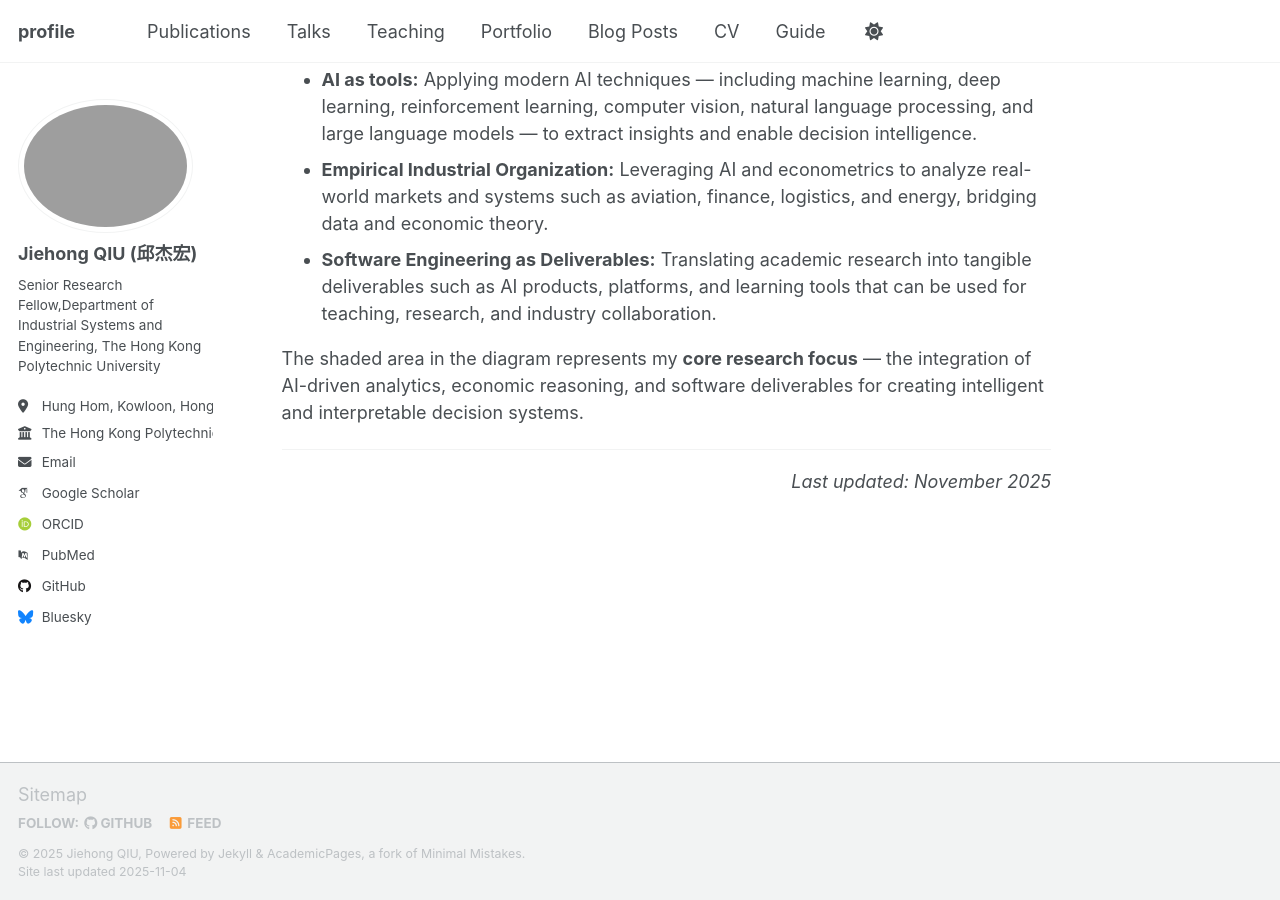
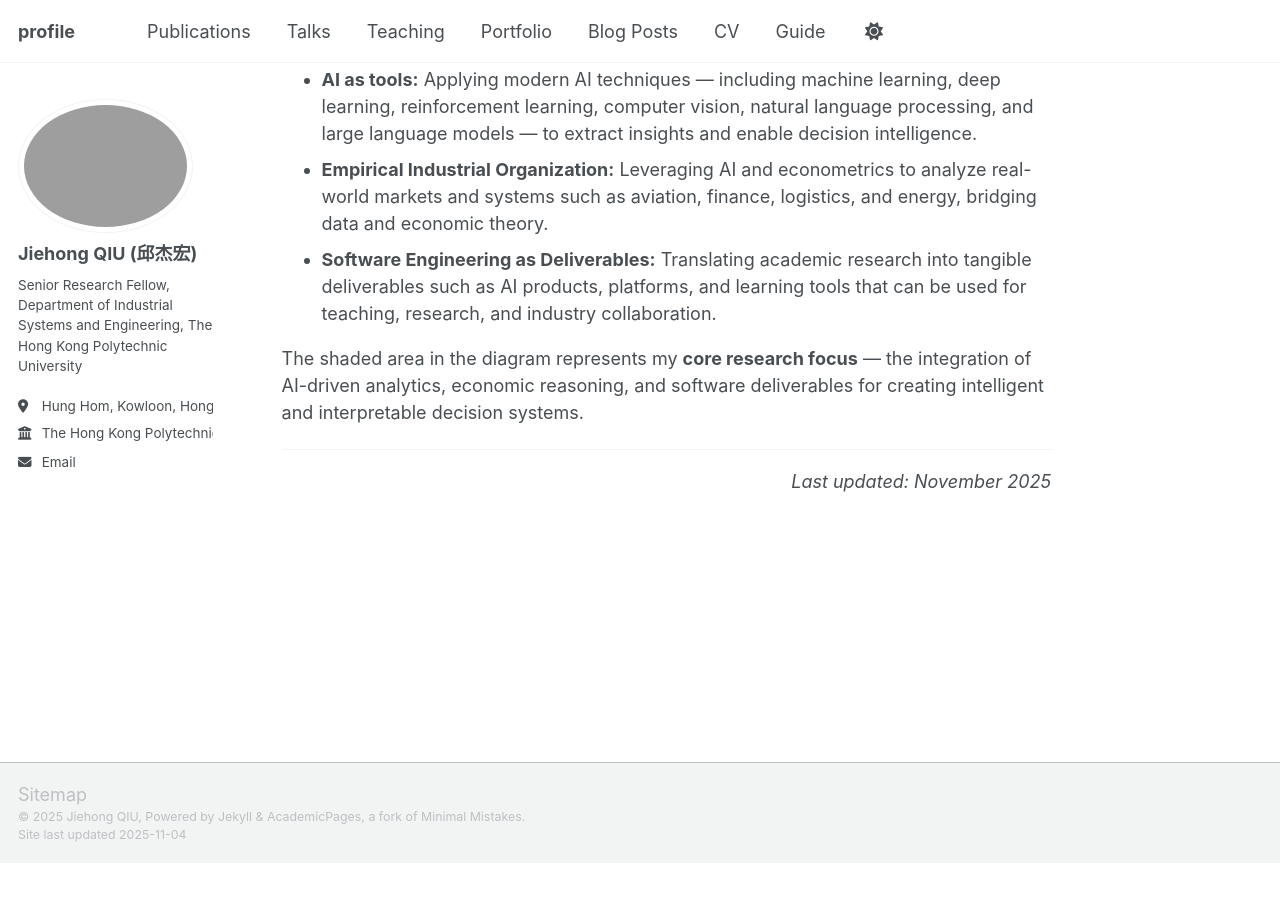
Before and after one commit to qjh-ai/profile, a Jekyll site: the page built from _pages/about.md, in a window 1280 px wide and 900 px high, scrolled down 1250 px. Built offline with Jekyll 4.4.1, drawn with Linux system fonts in a browser that asks for light colours; some web fonts are replaced; a script that is not in the unit is left out; after the commit the page ends 2113 px from its top, so only the background shows below that.

Commit message:
change footer

```diff
--- a/_config.yml
+++ b/_config.yml
@@ -26,7 +26,7 @@ author:
   avatar           : "profile.JPG"
   name             : "Jiehong QIU (邱杰宏)"
   pronouns         : # example: "she/her"
-  bio              : "Senior Research Fellow,Department of Industrial Systems and Engineering, The Hong Kong Polytechnic University "
+  bio              : "Senior Research Fellow, Department of Industrial Systems and Engineering, The Hong Kong Polytechnic University "
   location         : "Hung Hom, Kowloon, Hong Kong"
   employer         : "The Hong Kong Polytechnic University"
   uri              : # URL
@@ -35,12 +35,12 @@ author:
   # Academic websites
   academia         : # URL
   arxiv            : # URL - Update with the correct link to your profile
-  googlescholar    : "https://scholar.google.com/citations?user=PS_CX0AAAAAJ"
+  # googlescholar    : "https://scholar.google.com/citations?user=PS_CX0AAAAAJ"
   inspire-hep      : # URL
   impactstory      : # URL
-  orcid            : "https://orcid.org/yourorcidurl"
+  # orcid            : "https://orcid.org/yourorcidurl"
   semantic         : # URL
-  pubmed           : "https://www.ncbi.nlm.nih.gov/pubmed/?term=john+snow"
+  # pubmed           : "https://www.ncbi.nlm.nih.gov/pubmed/?term=john+snow"
   researchgate     : # URL
   scopus           : # URL
 
@@ -48,13 +48,13 @@ author:
   bitbucket        : # Username - Update with your username on the site
   codepen          : # Username
   dribbble         : # Username
-  github           : "academicpages"
+  # github           : "academicpages"
   kaggle           : # Username
   stackoverflow    : # User number or user number and name (i.e., use "1" or "1/jeff-atwood")
 
   # Social media
   artstation       : # Username
-  bluesky          : "bsky.app" # Replace this with you Bluesky username
+  # bluesky          : "bsky.app" # Replace this with you Bluesky username
   facebook         : # Username
   flickr           : # Username
   foursquare       : # Username
@@ -122,7 +122,7 @@ staticman:
       options:
         format           : "iso8601" # "iso8601" (default), "timestamp-seconds", "timestamp-milliseconds"
 atom_feed:
-  hide                   : false     # change to true to hide the RSS feed in the footer
+  hide                   : true     # change to true to hide the RSS feed in the footer
   path                   : # blank (default) uses feed.xml
 
 
```
